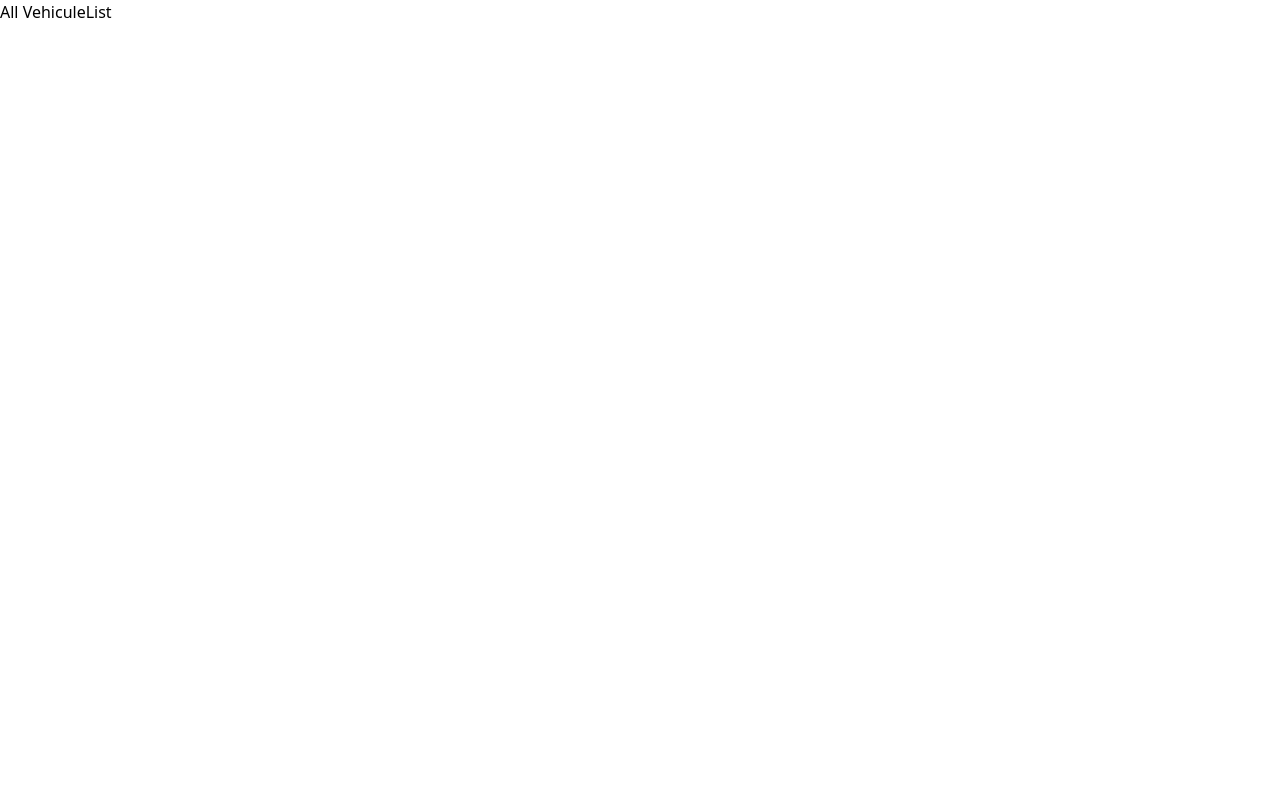
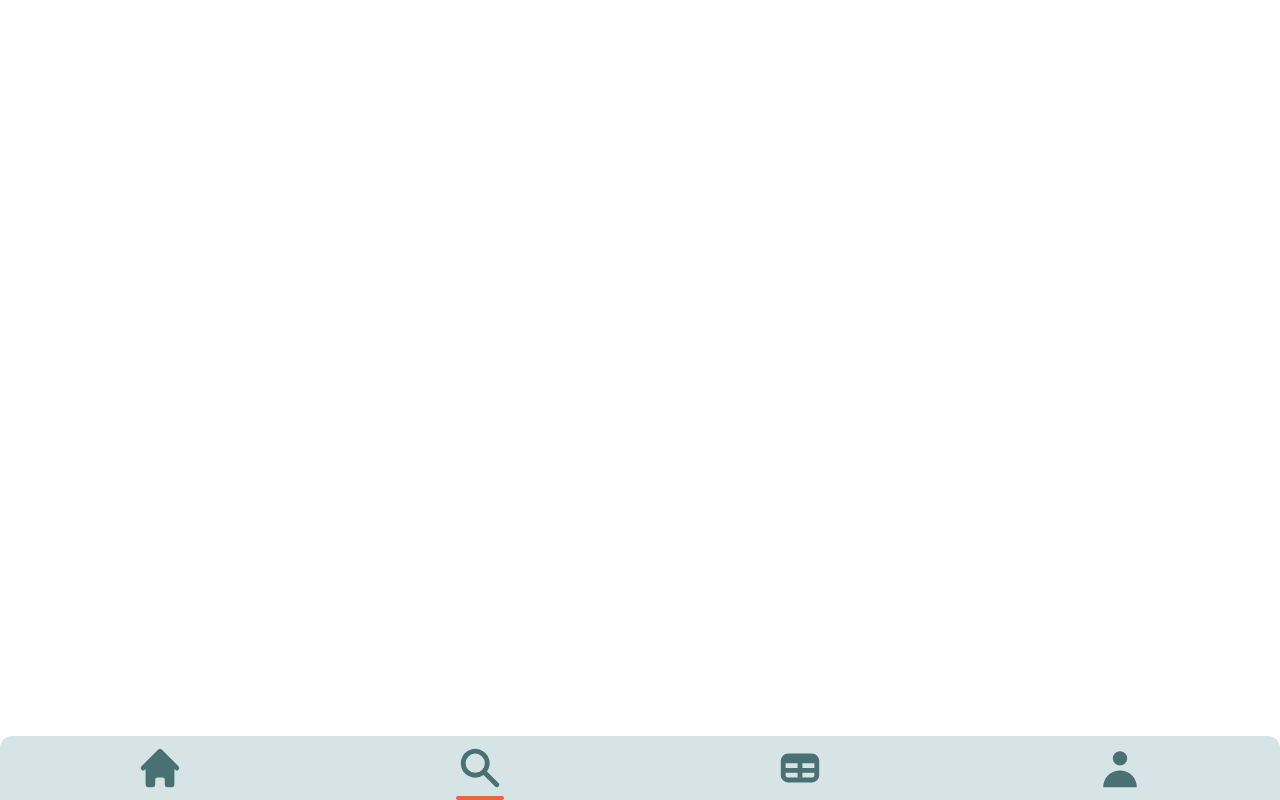
Before and after one commit to DavyR01/hackathon2, a React (Vite) app in the folder frontend/: page /vehiculelist in a window 1280 px wide. Built offline with nearby package versions, Linux system fonts and the light colour scheme.

Commit message:
Adding Navbar composent

```diff
--- a/frontend/package.json
+++ b/frontend/package.json
@@ -13,6 +13,7 @@
     "prop-types": "^15.8.1",
     "react": "^18.0.0",
     "react-dom": "^18.0.0",
+    "react-icons": "^4.7.1",
     "react-router-dom": "^6.6.2"
   },
   "devDependencies": {
--- /dev/null
+++ b/frontend/src/components/Navbar.jsx
@@ -0,0 +1,35 @@
+import { NavLink } from "react-router-dom";
+import React from "react";
+import { HiHome, HiSearch, HiTable, HiUser } from "react-icons/hi";
+import "../styles/navbar.css";
+
+function Navbar() {
+  return (
+    <div className="">
+      <ul className="flex justify-around fixed bottom-0 inset-x-0 bg-[#D6E4E5] rounded-t-xl">
+        <NavLink to="/home">
+          <li className="home w-3/4 py-2">
+            <HiHome className="home h-12 w-12" />
+          </li>
+        </NavLink>
+        <NavLink to="/vehiculelist">
+          <li className="vehiculelist w-3/4 py-2">
+            <HiSearch className="vehiculelist h-12 w-12" />
+          </li>
+        </NavLink>
+        <NavLink to="/reserved">
+          <li className="reserved w-3/4 py-2">
+            <HiTable className="reserved h-12 w-12" />
+          </li>
+        </NavLink>
+        <NavLink to="/login">
+          <li className="profil w-3/4 py-2">
+            <HiUser className="profil h-12 w-12" />
+          </li>
+        </NavLink>
+      </ul>
+    </div>
+  );
+}
+
+export default Navbar;
--- a/frontend/src/components/Test.jsx
+++ /dev/null
@@ -1,7 +0,0 @@
-import React from "react";
-
-function Test() {
-  return <div>Test</div>;
-}
-
-export default Test;
--- a/frontend/src/pages/Home.jsx
+++ b/frontend/src/pages/Home.jsx
@@ -1,7 +1,12 @@
 import React from "react";
+import Navbar from "../components/Navbar";
 
 function Home() {
-  return <div>Home</div>;
+  return (
+    <div>
+      <Navbar />
+    </div>
+  );
 }
 
 export default Home;
--- a/frontend/src/pages/Login.jsx
+++ b/frontend/src/pages/Login.jsx
@@ -1,7 +1,8 @@
 import React from "react";
+import Navbar from "../components/Navbar";
 
 function Login() {
-  return <div>Login</div>;
+  return <Navbar />;
 }
 
 export default Login;
--- a/frontend/src/pages/Reserved.jsx
+++ b/frontend/src/pages/Reserved.jsx
@@ -1,7 +1,8 @@
 import React from "react";
+import Navbar from "../components/Navbar";
 
 function Reserved() {
-  return <div>Reserved</div>;
+  return <Navbar />;
 }
 
 export default Reserved;
--- a/frontend/src/pages/VehiculeList.jsx
+++ b/frontend/src/pages/VehiculeList.jsx
@@ -1,7 +1,12 @@
 import React from "react";
+import Navbar from "../components/Navbar";
 
 function VehiculeList() {
-  return <div>All VehiculeList</div>;
+  return (
+    <div>
+      <Navbar />
+    </div>
+  );
 }
 
 export default VehiculeList;
--- /dev/null
+++ b/frontend/src/styles/navbar.css
@@ -0,0 +1,40 @@
+.home {
+  color: #497174;
+}
+
+.vehiculelist {
+  color: #497174;
+}
+.reserved {
+  color: #497174;
+}
+.profil {
+  color: #497174;
+}
+.active {
+  position: relative;
+}
+.active::after {
+  content: "";
+  height: 4px;
+  width: 0;
+  background: #eb6440;
+  position: absolute;
+  border-radius: 10px;
+  bottom: 0px;
+  left: 50%;
+  transform: translateX(-50%);
+  -webkit-animation: anim 0.3s ease forwards;
+  animation: anim 0.6s ease forwards;
+}
+
+@-webkit-keyframes anim {
+  to {
+    width: 100%;
+  }
+}
+@keyframes anim {
+  to {
+    width: 100%;
+  }
+}
```
Also changed, not shown: frontend/src/styles/Test.css (deleted), 1 other file (tests, documents, lock files or other folders).
